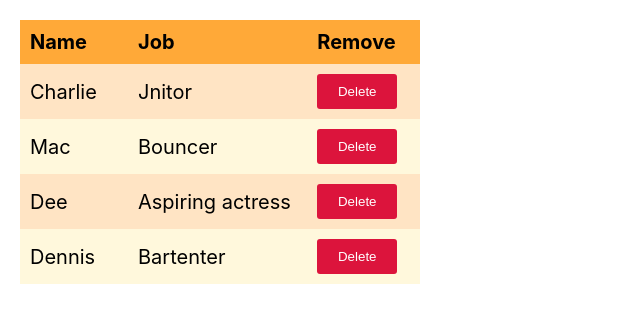
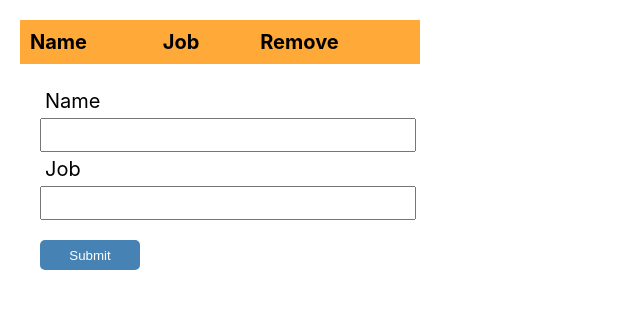
Before and after one commit to rhdmldus/tryAgain, a React (Create React App) app in the folder react-tutorial/: page / in a window 1280 px wide. Shown: the top 322 px of the page, without its empty margins (0-640 px from the left). Built offline with nearby package versions, Linux system fonts and the light colour scheme.

Commit message:
Update App.js

```diff
--- a/react-tutorial/src/App.js
+++ b/react-tutorial/src/App.js
@@ -1,32 +1,17 @@
 import React, {Component} from 'react'
 import Table from './Table'
+import Form from './Form'
 
 class App extends Component {
     state = {
-        characters: [
-            {
-                name: 'Charlie',
-                job: 'Jnitor',
-            },
-            {
-                name: 'Mac',
-                job: 'Bouncer',
-            },
-            {
-                name: 'Dee',
-                job: 'Aspiring actress',
-            },
-            {
-                name: 'Dennis',
-                job: 'Bartenter'
-            }
-        ],
+        characters: [],
     }
     render() {
         const {characters} = this.state
         return (
             <div className="container">
                 <Table characterData={characters} removeCharacter={this.removeCharacter} />
+                <Form handleSumit={this.handleSumit} />
             </div>
         )
     }
@@ -39,6 +24,9 @@ class App extends Component {
             }),
         })
     }
+    handleSumit = (character) => {
+        this.setState({characters: [...this.state.characters,character]})
+    }
 }
 
 
```
